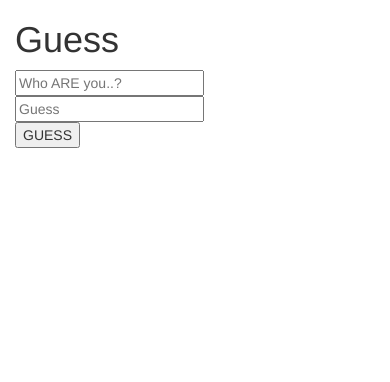
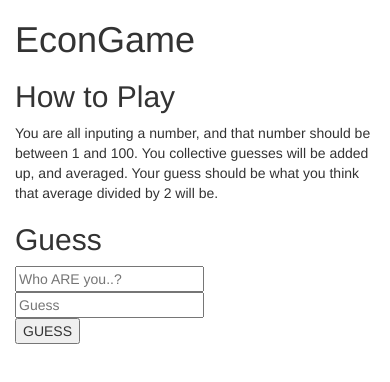
Before and after one commit to NickTroutwine/econgame, a website: page client/index.html at #/results in a window 390 px wide. Drawn offline with nearby package versions, Linux system fonts and the light colour scheme.

Commit message:
submitting to DB

```diff
--- a/client/js/main.js
+++ b/client/js/main.js
@@ -10,7 +10,11 @@ angular.module('main', [
       templateUrl: 'pages/home.html',
       controller: "NumController",
       controllerAs: "numCtrl"
-    });
+    })
+    .state('results', {
+      url:'/results',
+      templateUrl:'pages/results.html'
+    })
     $urlRouterProvider.otherwise('/');
     $locationProvider.html5Mode({
      enabled: true
--- a/client/js/num-controller.js
+++ b/client/js/num-controller.js
@@ -7,7 +7,7 @@ function NumController($http) {
   this.addUser  = function(){
     var self = this;
     $http.post('/userguess', this.newUser).success(function(data, status, headers, config){
-    self.newUser = {username: '', numGuess: 0};
+    self.newUser = {username: '', numGuess: ''};
     });
   };
 }
--- a/client/pages/home.html
+++ b/client/pages/home.html
@@ -1,8 +1,16 @@
-<h1>Guess</h1>
-<div>
-  <form ng-submit = "numCtrl.addUser()">
-    <input type = 'text' ng-model="numCtrl.newUser.username" placeholder="Who ARE you..?"/><br>
-    <input type = 'number' ng-model="numCtrl.newUser.numGuess" placeholder="Guess"/><br>
-    <input type="submit" value="GUESS"/><br>
-  </form>
+<div class = 'row'>
+  <div class = 'col-sm-6'>
+    <h1 >EconGame</h1>
+    <h2>How to Play</h2>
+    <p>You are all inputing a number, and that number should be between 1 and 100. You collective guesses will be added up, and averaged. Your guess should be what you think that average divided by 2 will be.
+    </p>
+  </div>
+  <div class = 'col-sm-6'>
+  <h2>Guess</h2>
+    <form ng-submit = "numCtrl.addUser()">
+      <input type = 'text' ng-model="numCtrl.newUser.username" placeholder="Who ARE you..?"/><br>
+      <input type = 'number' ng-model="numCtrl.newUser.numGuess" placeholder="Guess"/><br>
+      <input type="submit" value="GUESS" ui-sref="results"/><br><!-- change the state using javascript rather than a `ui-sref` -->
+    </form>
+  </div>
 </div>
--- a/server/server.js
+++ b/server/server.js
@@ -4,7 +4,7 @@ var path = require('path');
 var mongoose = require('mongoose');
 var bodyParser = require('body-parser');
 var Schema = mongoose.Schema;
-mongoose.connect('mongodb://stustan:stustan@ds063809.mongolab.com:63809/student-auth-app', function(err) {
+mongoose.connect('mongodb://econgame:econgame@ds059692.mongolab.com:59692/econgame', function(err) {
   if(err){return err;}});
 
 var UserSchema = new Schema({
@@ -12,6 +12,8 @@ var UserSchema = new Schema({
   numGuess: { type: Number, required: true},
 });
 var User = mongoose.model('User', UserSchema);
+
+app.use(bodyParser.json());
 
 app.all('/',function(req,res,next){
   res.header("Access-Control-Allow-Origin", "*");
@@ -23,6 +25,7 @@ app.post('/userguess', function (req, res){
     username: req.body.username,
 	numGuess: req.body.numGuess
   };
+  console.log('username:  ', req.body);
   var newUser = new User(options);
   console.log('new user: ', newUser);
   newUser.save(function (err){
```
Also changed, not shown: client/index.html (+0 -1 lines), client/pages/results.html (added, +1 -0 lines).
